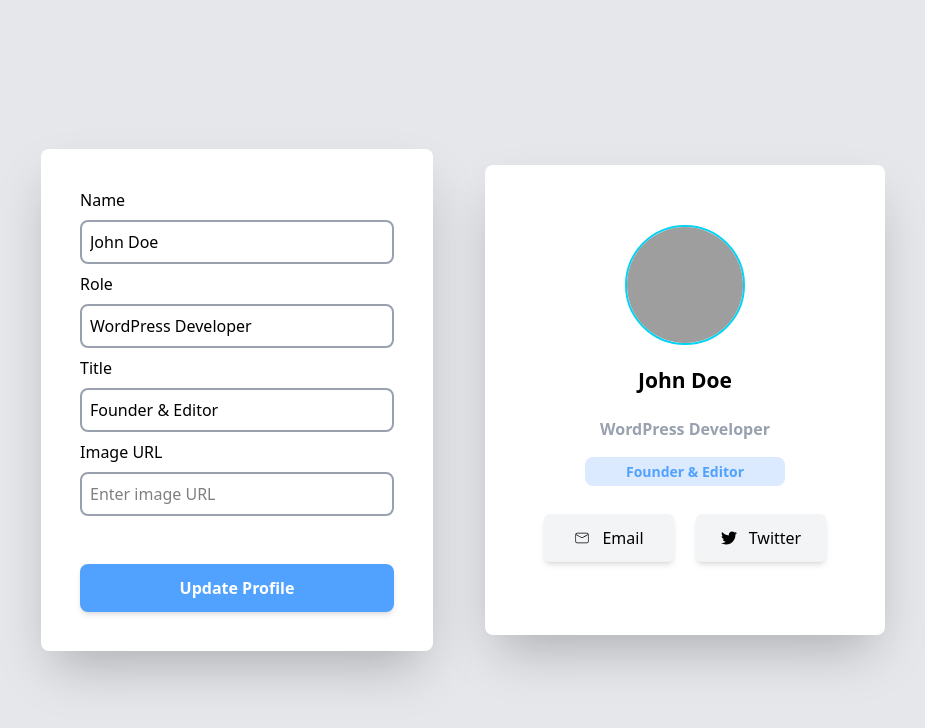
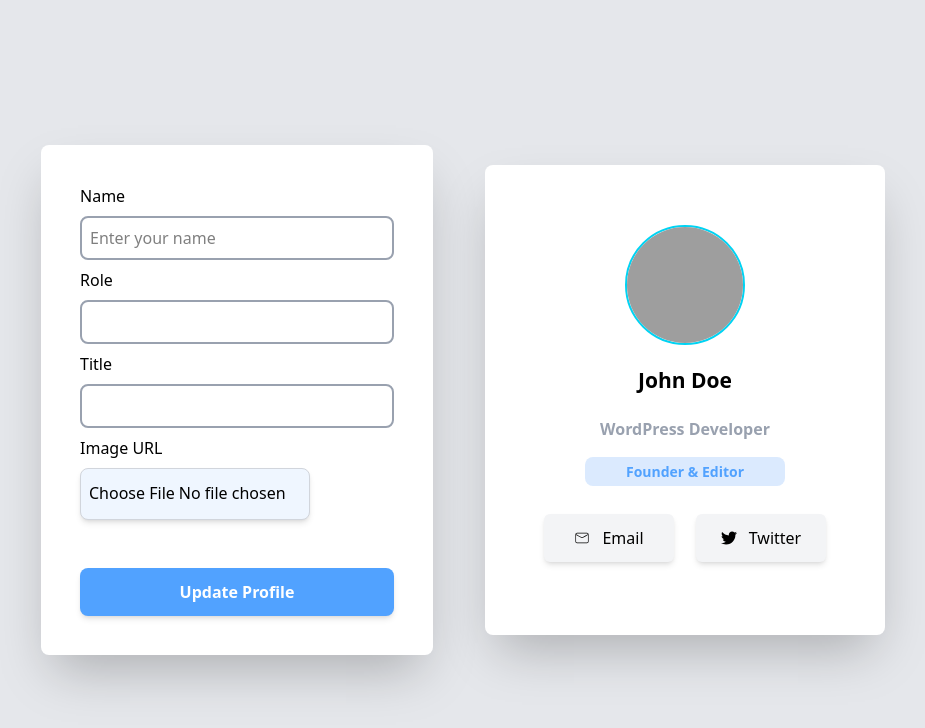
Before and after one commit to navaneethpv/Profile-card-generator, a React (Vite) app: page / in a window 1280 px wide. Shown: the top 728 px of the page, without its empty margins (177-1102 px from the left). Built offline with nearby package versions, Linux system fonts and the light colour scheme; grey boxes are pictures that could not be loaded.

Commit message:
Replaces text input fields for profile data with a file selector for the image URL.
This allows users to upload profile images directly instead of entering a URL.

```diff
--- a/src/components/Forms.jsx
+++ b/src/components/Forms.jsx
@@ -19,14 +19,14 @@ const Form = ({Profile, UpdateData}) => {
     <div className="w-98 h-auto bg-white p-[39px] rounded-lg shadow-2xl">
       <form onSubmit={handleSubmit} className="flex flex-col gap-2">
         <label>Name</label>
-        <input type="text" name="name" value={FormData.name} onChange={handleChange} placeholder="Enter your name" className="border-2 p-2 rounded-lg border-gray-400" required/>
+        <input type="text" name="name"  onChange={handleChange} placeholder="Enter your name" className="border-2 p-2 rounded-lg border-gray-400" required/>
         <label>Role</label>
-        <input type="text" name="role" value={FormData.role} onChange={handleChange} className="border-2 p-2 rounded-lg border-gray-400" required/>
+        <input type="text" name="role"  onChange={handleChange} className="border-2 p-2 rounded-lg border-gray-400" required/>
         <label>Title</label>
-        <input type="text" name="title" value={FormData.title} onChange={handleChange} className="border-2 p-2 rounded-lg border-gray-400" required/>
+        <input type="text" name="title" onChange={handleChange} className="border-2 p-2 rounded-lg border-gray-400" required/>
         <label>Image URL</label>
-        <input type="text" name="image" value={FormData.image} onChange={handleChange} placeholder="Enter image URL" className="border-2 p-2 rounded-lg border-gray-400" required/>
-        <input type="submit" value='Update Profile' className="p-3 mt-10 rounded-lg font-bold bg-blue-400 text-white shadow-md hover:cursor-pointer hover:bg-blue-500 transition-all duration-250"/>
+        <input type="file" className="w-[230px] h-13 bg-blue-50 rounded-lg pl-2 pt-3 font-medium hover:cursor-pointer border-1 border-gray-300 shadow-md " required accept="images/*"/>
+        <input type="submit" value='Update Profile'className="p-3 mt-10 rounded-lg font-bold bg-blue-400 text-white shadow-md hover:cursor-pointer hover:bg-blue-500 transition-all duration-250"/>
       </form>
     </div>
   );
```
